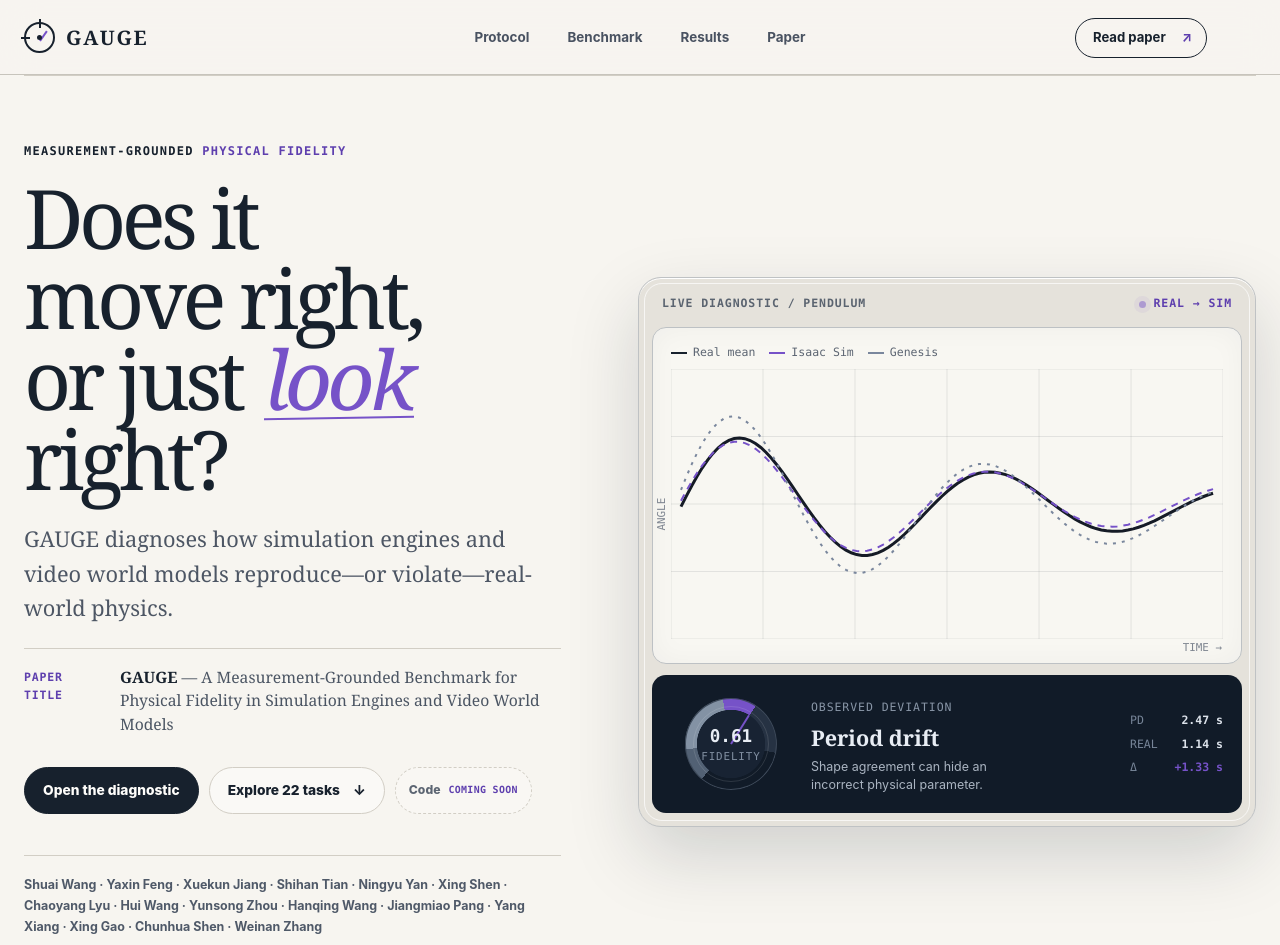
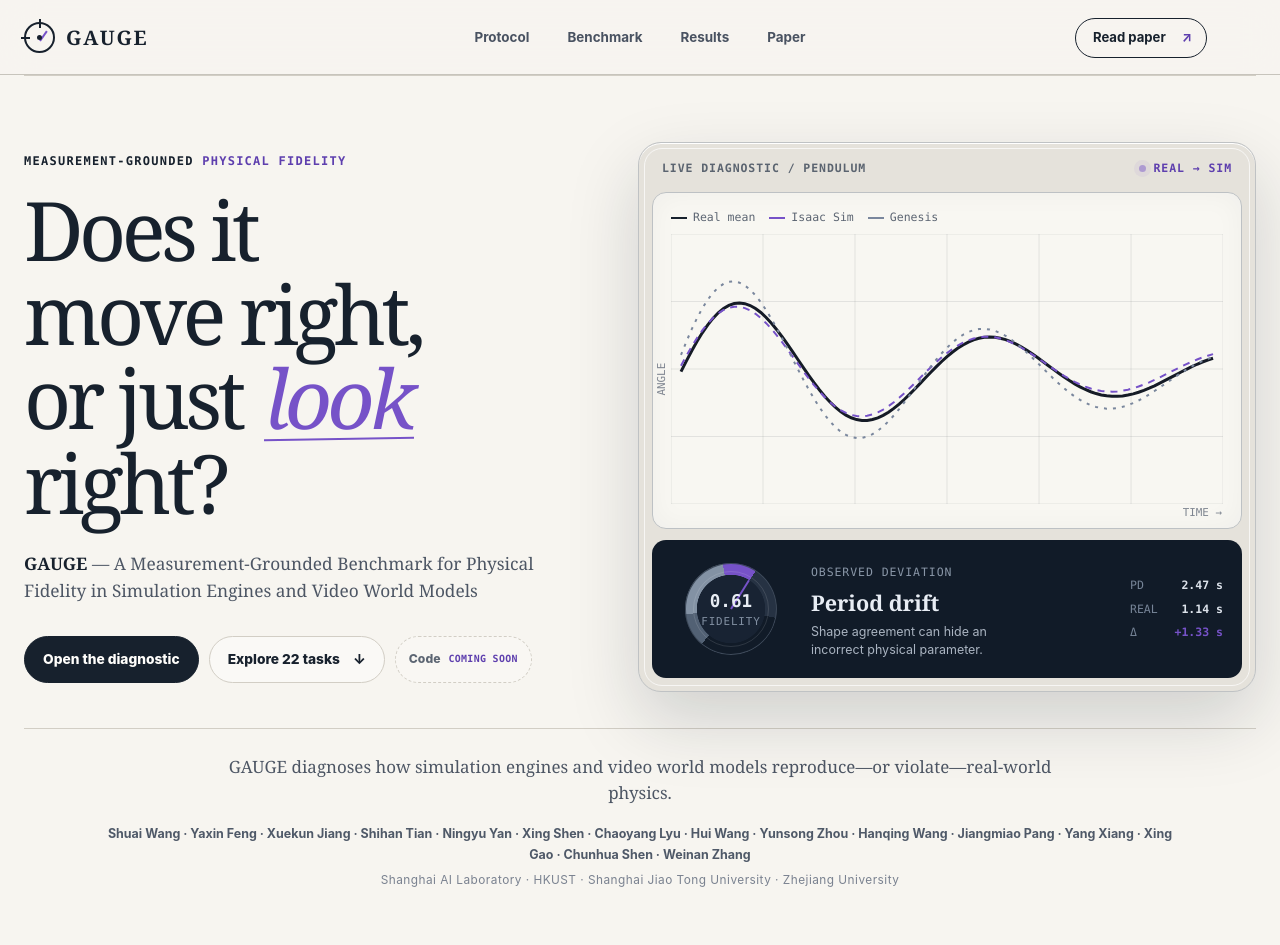
Before and after one commit to InternRobotics/GAUGE, a Next.js app: page / in a window 1280 px wide. Shown: the top 945 px of the page. Built offline with nearby package versions, Linux system fonts and the light colour scheme; some icons are missing.

Commit message:
Rebalance the hero paper identity

```diff
--- a/app/GaugeDemo.tsx
+++ b/app/GaugeDemo.tsx
@@ -339,10 +339,8 @@ export function GaugeDemo() {
         <div className="hero-copy">
           <p className="eyebrow"><span>Measurement-grounded</span> physical fidelity</p>
           <h1 aria-label="Does it move right, or just look right?"><span>Does it</span><span>move right,</span><span>or just <em>look</em></span><span>right?</span></h1>
-          <p className="hero-deck">GAUGE diagnoses how simulation engines and video world models reproduce—or violate—real-world physics.</p>
-          <div className="paper-identity"><span>Paper title</span><p><strong>GAUGE</strong> — A Measurement-Grounded Benchmark for Physical Fidelity in Simulation Engines and Video World Models</p></div>
+          <p className="hero-deck"><strong>GAUGE</strong> — A Measurement-Grounded Benchmark for Physical Fidelity in Simulation Engines and Video World Models</p>
           <div className="hero-actions"><a className="button primary" href="#results">Open the diagnostic</a><a className="button secondary" href="#benchmark">Explore 22 tasks <span>↓</span></a><span className="button code-link code-disabled" aria-label="Code release coming soon"><b>Code</b><small>Coming soon</small></span></div>
-          <div className="authors"><p>Shuai Wang · Yaxin Feng · Xuekun Jiang · Shihan Tian · Ningyu Yan · Xing Shen · Chaoyang Lyu · Hui Wang · Yunsong Zhou · Hanqing Wang · Jiangmiao Pang · Yang Xiang · Xing Gao · Chunhua Shen · Weinan Zhang</p><span>Shanghai AI Laboratory · HKUST · Shanghai Jiao Tong University · Zhejiang University</span></div>
         </div>
         <div className="hero-instrument" aria-label="Physical fidelity diagnostic preview">
           <div className="instrument-topline"><span>LIVE DIAGNOSTIC / PENDULUM</span><span className="live-dot">REAL → SIM</span></div>
@@ -353,6 +351,7 @@ export function GaugeDemo() {
             <div className="status-stack"><span>PD <b>2.47 s</b></span><span>REAL <b>1.14 s</b></span><span>Δ <b className="warn">+1.33 s</b></span></div>
           </div>
         </div>
+        <div className="hero-footer"><p className="hero-diagnosis">GAUGE diagnoses how simulation engines and video world models reproduce—or violate—real-world physics.</p><div className="authors"><p>Shuai Wang · Yaxin Feng · Xuekun Jiang · Shihan Tian · Ningyu Yan · Xing Shen · Chaoyang Lyu · Hui Wang · Yunsong Zhou · Hanqing Wang · Jiangmiao Pang · Yang Xiang · Xing Gao · Chunhua Shen · Weinan Zhang</p><span>Shanghai AI Laboratory · HKUST · Shanghai Jiao Tong University · Zhejiang University</span></div></div>
       </section>
 
       <section className="stat-ribbon" aria-label="Benchmark statistics">
--- a/app/globals.css
+++ b/app/globals.css
@@ -61,21 +61,19 @@ img { max-width: 100%; display: block; }
   display: grid;
   grid-template-columns: minmax(0, .93fr) minmax(500px, 1.07fr);
   align-items: center;
-  gap: clamp(42px, 6vw, 90px);
+  column-gap: clamp(42px, 6vw, 90px);
+  row-gap: 36px;
   margin: 0 auto;
   padding: 66px 0 78px;
 }
 .eyebrow { margin: 0; color: var(--orange-dark); font-family: var(--mono); font-size: .75rem; font-weight: 750; letter-spacing: .105em; text-transform: uppercase; }
 .eyebrow span { color: var(--ink); }
-.hero h1 { max-width: 670px; margin: 17px 0 24px; font-family: var(--serif); font-size: clamp(3.5rem, 6.4vw, 6.8rem); font-weight: 500; letter-spacing: -.055em; line-height: .98; }
+.hero h1 { max-width: 670px; margin: 17px 0 27px; font-family: var(--serif); font-size: clamp(3.5rem, 6.4vw, 6.8rem); font-weight: 500; letter-spacing: -.055em; line-height: 1.03; }
 .hero h1 > span { display: block; white-space: nowrap; }
 .hero h1 em { position: relative; display: inline-block; margin-left: .07em; color: var(--orange); font-weight: 500; }
 .hero h1 em::after { content: ""; position: absolute; right: -2px; bottom: -.01em; left: 0; height: 2px; background: currentColor; transform: rotate(-1deg); }
-.hero-deck { max-width: 610px; margin: 0; color: #4d5664; font-family: var(--serif); font-size: clamp(1.14rem, 1.7vw, 1.4rem); line-height: 1.58; }
-.paper-identity { max-width: 610px; display: grid; grid-template-columns: 82px 1fr; gap: 14px; margin-top: 23px; padding-top: 17px; border-top: 1px solid var(--line); }
-.paper-identity > span { padding-top: 3px; color: var(--orange-dark); font-family: var(--mono); font-size: .72rem; font-weight: 800; letter-spacing: .07em; text-transform: uppercase; }
-.paper-identity p { margin: 0; color: #4b5563; font-family: var(--serif); font-size: .98rem; line-height: 1.48; }
-.paper-identity strong { color: var(--ink); font-weight: 700; }
+.hero-deck { max-width: 620px; margin: 0; color: #4d5664; font-family: var(--serif); font-size: clamp(1.06rem, 1.35vw, 1.24rem); line-height: 1.55; }
+.hero-deck strong { color: var(--ink); font-weight: 700; }
 .hero-actions { display: flex; flex-wrap: wrap; gap: 10px; margin-top: 31px; }
 .button { min-height: 47px; display: inline-flex; align-items: center; justify-content: center; gap: 13px; padding: 10px 18px; border-radius: 999px; font-size: .86rem; font-weight: 770; text-decoration: none; transition: transform 160ms ease, background 160ms ease; }
 .button:hover { transform: translateY(-2px); }
@@ -84,9 +82,11 @@ img { max-width: 100%; display: block; }
 .button.secondary { border: 1px solid var(--line); background: rgba(255,255,255,.38); }
 .button.code-link { padding-inline: 13px; border: 0; color: #5c6572; }
 .button.code-link span { color: var(--orange-dark); }
-.authors { max-width: 620px; margin-top: 41px; padding-top: 18px; border-top: 1px solid var(--line); }
-.authors p { margin: 0; color: #4f5968; font-size: .72rem; font-weight: 650; line-height: 1.7; }
-.authors span { display: block; margin-top: 7px; color: #7a8290; font-size: .66rem; letter-spacing: .04em; }
+.hero-footer { grid-column: 1 / -1; display: grid; gap: 16px; padding-top: 25px; border-top: 1px solid var(--line); text-align: center; }
+.hero-diagnosis { max-width: 850px; margin: 0 auto; color: #4d5664; font-family: var(--serif); font-size: 1.06rem; line-height: 1.55; }
+.authors { max-width: 1080px; margin: 0 auto; }
+.authors p { margin: 0; color: #4f5968; font-size: .78rem; font-weight: 650; line-height: 1.7; }
+.authors span { display: block; margin-top: 7px; color: #7a8290; font-size: .74rem; letter-spacing: .04em; }
 
 .hero-instrument { position: relative; padding: 13px; border: 1px solid #bfc2c4; border-radius: 23px; background: #e5e2db; box-shadow: 0 28px 70px rgba(19, 27, 39, .17), inset 0 1px #fff; }
 .hero-instrument::before { content: ""; position: absolute; inset: 5px; pointer-events: none; border: 1px solid rgba(255,255,255,.7); border-radius: 18px; }
@@ -249,7 +249,7 @@ footer > a:last-child { justify-self: end; color: #aeb7c4; font-size: .7rem; tex
   .hero { width: min(calc(100% - 28px), var(--shell)); grid-template-columns: 1fr; padding-top: 48px; }
   .hero h1 {
     font-size: clamp(3.2rem, 13vw, 5.1rem);
-    line-height: 1.04;
+    line-height: 1.06;
     letter-spacing: -.055em;
   }
   .instrument-readout { grid-template-columns: 93px 1fr; }
@@ -282,9 +282,8 @@ footer > a:last-child { justify-self: end; color: #aeb7c4; font-size: .7rem; tex
   .hero { padding-bottom: 55px; }
   .hero h1 {
     font-size: clamp(3.05rem, 13vw, 4.25rem);
-    line-height: 1.02;
+    line-height: 1.07;
   }
-  .paper-identity { grid-template-columns: 1fr; gap: 7px; }
   .hero-instrument { padding: 9px; border-radius: 17px; }
   .trace-panel canvas { height: 210px; }
   .instrument-topline { font-size: .55rem; }
```
Also changed, not shown: 1 other file (tests, documents, lock files or other folders).
